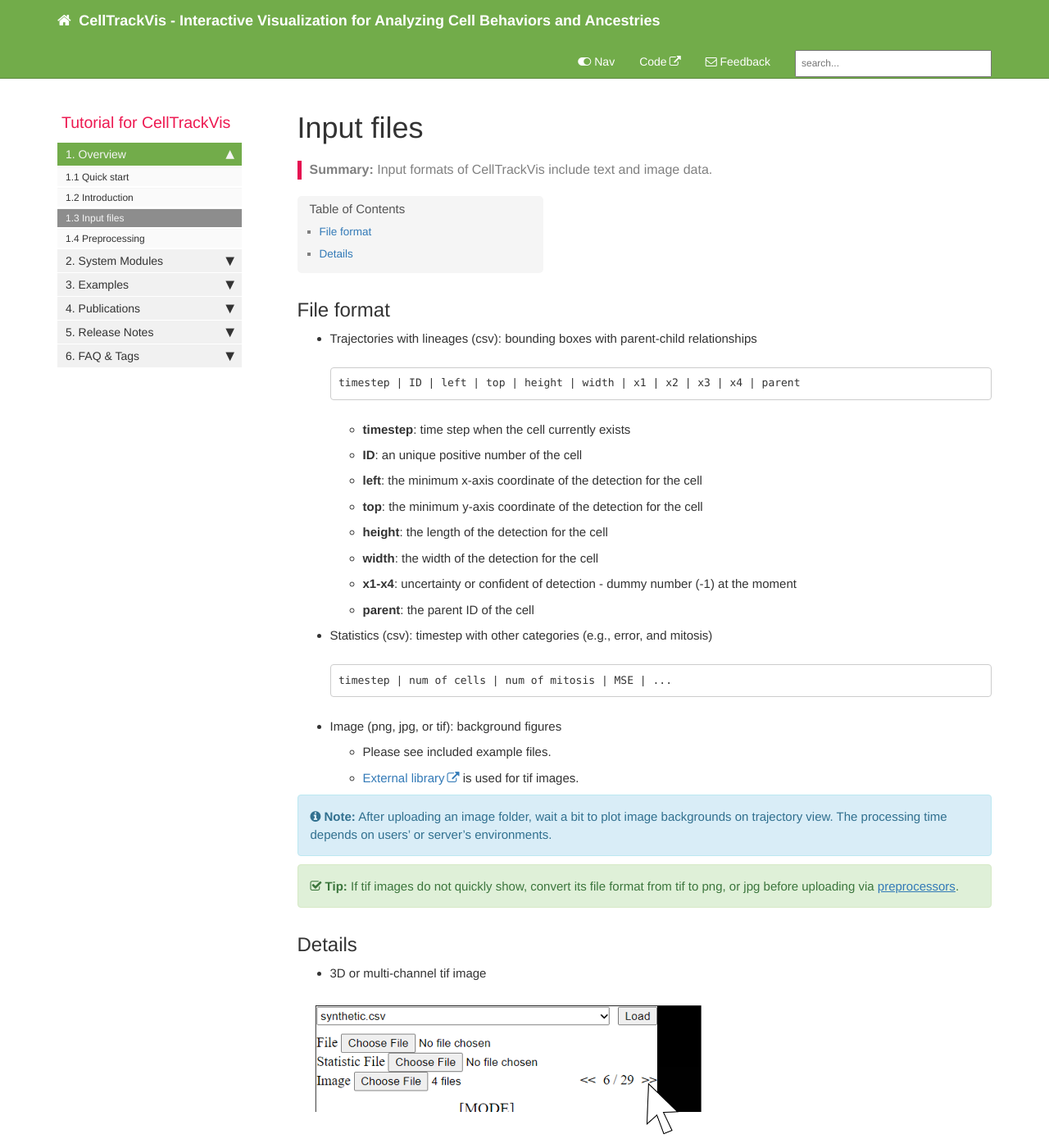
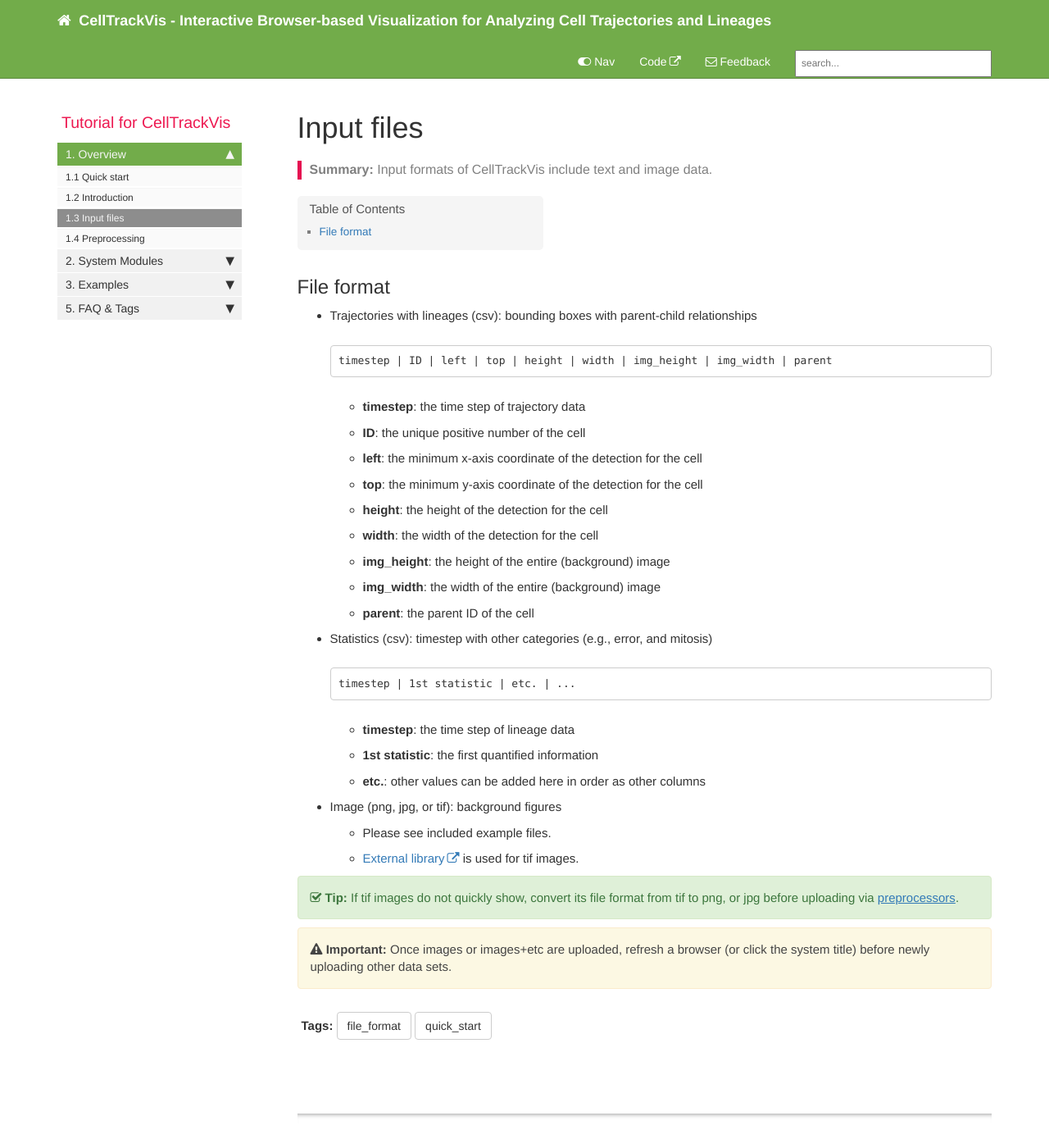
Before and after one commit to scbeom/ctv_tutorial, a Jekyll site: the page built from pages/overview/ov_inputfile.md, in a window 1280 px wide and 1400 px high. Shown: the whole window at 82% size. Built offline with Jekyll 4.4.1, drawn with Linux system fonts in a browser that asks for light colours; comment, search, counter and statistics services are not loaded; some of the changed text lies outside the part shown.

````diff
--- a/_config.yml
+++ b/_config.yml
@@ -3,7 +3,7 @@ repository: tomjoht/documentation-theme-jekyll
 output: web
 # this property is useful for conditional filtering of content that is separate from the PDF.
 
-topnav_title: CellTrackVis - Interactive Visualization for Analyzing Cell Behaviors and Ancestries
+topnav_title: CellTrackVis - Interactive Browser-based Visualization for Analyzing Cell Trajectories and Lineages
 # this appears on the top navigation bar next to the home button
 
 site_title: Tutorial for CellTrackVis
--- a/pages/overview/ov_inputfile.md
+++ b/pages/overview/ov_inputfile.md
@@ -11,36 +11,32 @@ summary: Input formats of CellTrackVis include text and image data.
 ## File format
 - Trajectories with lineages (csv): bounding boxes with parent-child relationships
 ```bash
-timestep | ID | left | top | height | width | x1 | x2 | x3 | x4 | parent
+timestep | ID | left | top | height | width | img_height | img_width | parent
 ```
-  * **timestep**: time step when the cell currently exists
-  * **ID**: an unique positive number of the cell
+  * **timestep**: the time step of trajectory data
+  * **ID**: the unique positive number of the cell
   * **left**: the minimum x-axis coordinate of the detection for the cell
   * **top**: the minimum y-axis coordinate of the detection for the cell
-  * **height**: the length of the detection for the cell
+  * **height**: the height of the detection for the cell
   * **width**: the width of the detection for the cell
-  * **x1-x4**: uncertainty or confident of detection - dummy number (-1) at the moment
+  * **img_height**: the height of the entire (background) image
+  * **img_width**: the width of the entire (background) image
   * **parent**: the parent ID of the cell
 
 - Statistics (csv): timestep with other categories (e.g., error, and mitosis)
 ```bash
-timestep | num of cells | num of mitosis | MSE | ...
+timestep | 1st statistic | etc. | ...
 ```
+  * **timestep**: the time step of lineage data
+  * **1st statistic**: the first quantified information
+  * **etc.**: other values can be added here in order as other columns
 
 - Image (png, jpg, or tif): background figures
   * Please see included example files.
   * [External library](https://github.com/seikichi/tiff.js) is used for tif images.
 
-{% include note.html content="After uploading an image folder, wait a bit to plot image backgrounds on trajectory view. The processing time depends on users' or server's environments." %}
-
 {% include tip.html content="If tif images do not quickly show, convert its file format from tif to png, or jpg before uploading via [preprocessors][ov_preprocessing]." %}
 
-## Details
-
-- 3D or multi-channel tif image
-
-{% include image.html file="ov_multi_tif.png" caption="3D or multi-channel tif images. This example has 29 images in a tif file." max-width="500" %}
-
-* Buttons for changing images in a tif image appear when pausing animation (in lineage view).
+{% include important.html content="Once images or images+etc are uploaded, refresh a browser (or click the system title) before newly uploading other data sets." %}
 
 {% include links.html %}
````
Also changed, not shown: _data/sidebars/mydoc_sidebar.yml (+3 -15 lines), index.md (+1 -5 lines), pages/example/ex_example_3.md (deleted, +0 -17 lines), pages/overview/ov_introduction.md (+6 -5 lines), pages/overview/ov_preprocessing.md (+3 -4 lines), 1 other file.
